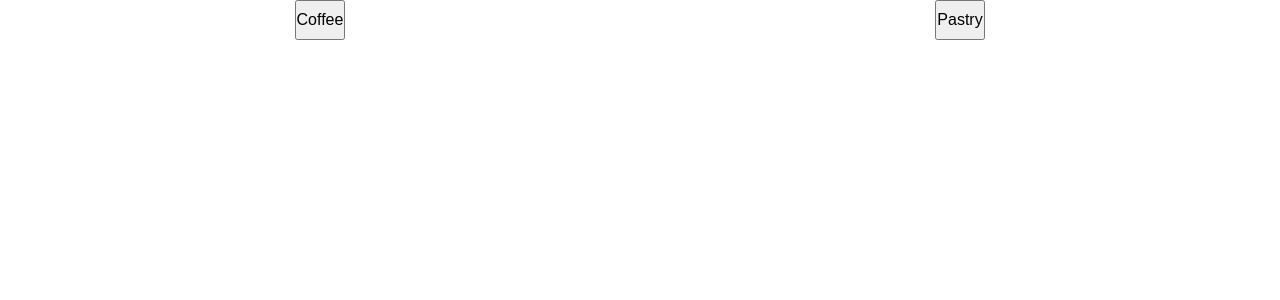
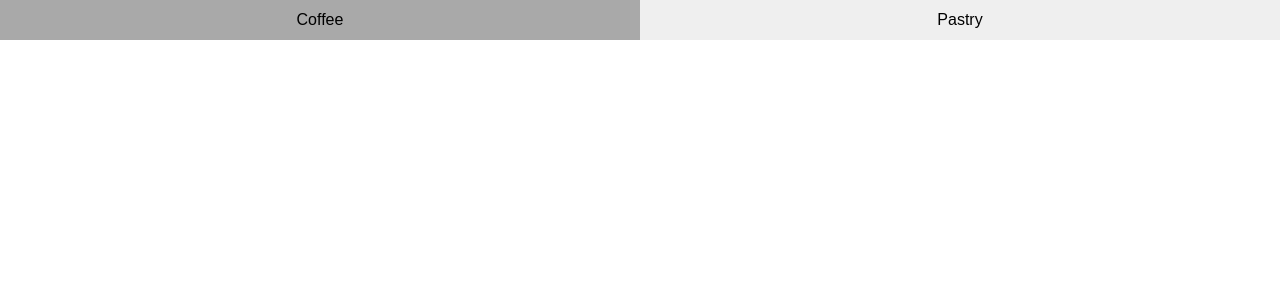
Before and after one commit to worpel/roast-well-coffee, a React (Create React App) app: page / in a window 1280 px wide. Shown: the top 300 px of the page. Built offline with nearby package versions, Linux system fonts and the light colour scheme.

Commit message:
made UI changes

```diff
--- a/src/Components/Order/Order.css
+++ b/src/Components/Order/Order.css
@@ -11,10 +11,24 @@
 }
 
 .tabs {
-  width: 30vw;
   height: 5vh;
   display: flex;
   justify-content: center;
+}
+
+.menuButtons {
+  width: 100vw;
+  cursor: pointer;
+  border: none;
+  outline: none;
+}
+
+.menuButtons:hover {
+  background-color: darkgrey;
+}
+
+.menuButtons:active {
+  background-color: red;
 }
 
 #coffees {
--- a/src/Components/Order/Order.js
+++ b/src/Components/Order/Order.js
@@ -6,11 +6,15 @@ class Order extends Component {
     return (
       <div className="order">
         <div className="tabs" id="coffees">
-          <button onclick="">Coffee</button>
+          <button className="menuButtons" onclick="">
+            Coffee
+          </button>
         </div>
 
         <div className="tabs" id="pastry">
-          <button onclick="">Pastry</button>
+          <button className="menuButtons" onclick="">
+            Pastry
+          </button>
         </div>
       </div>
     );
```
